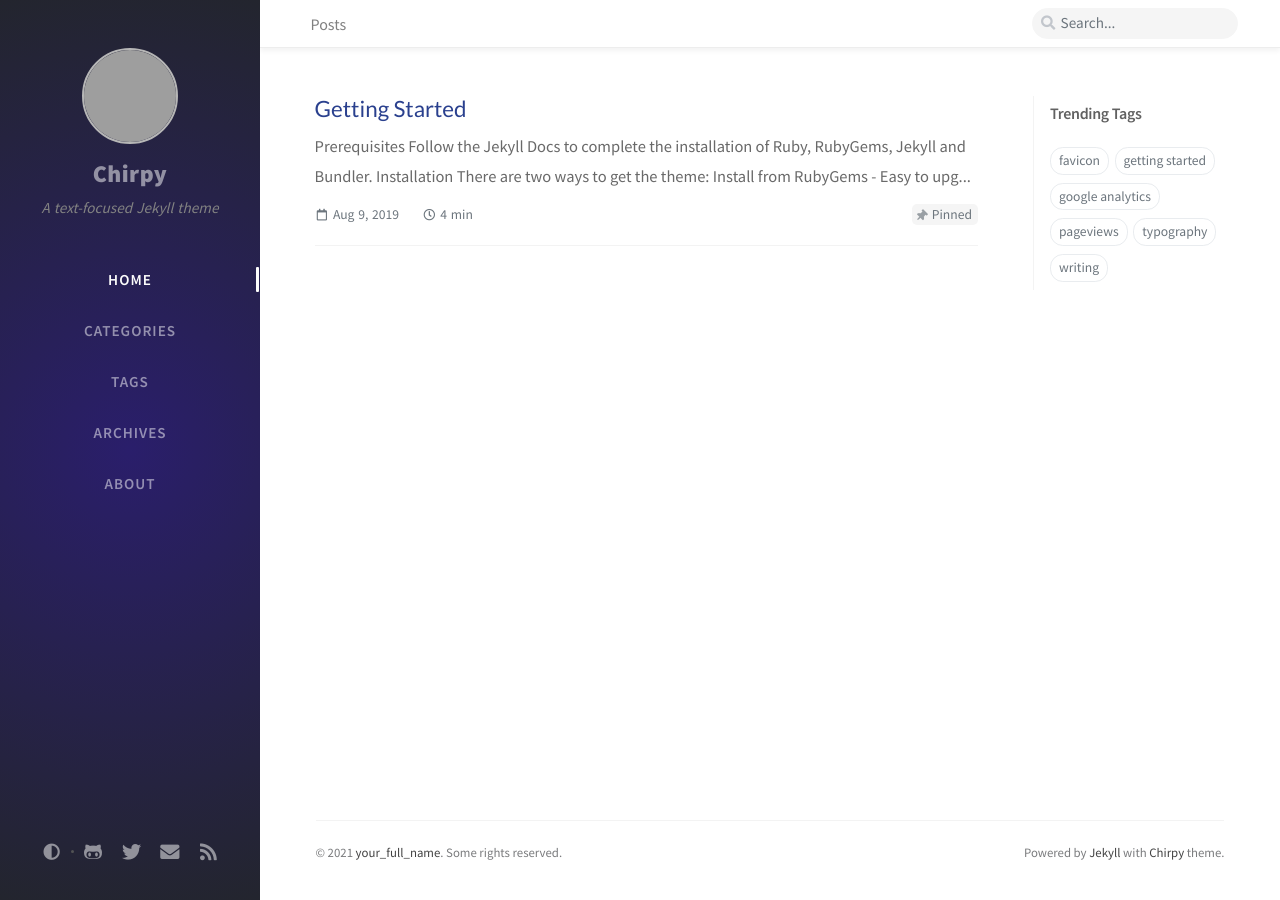
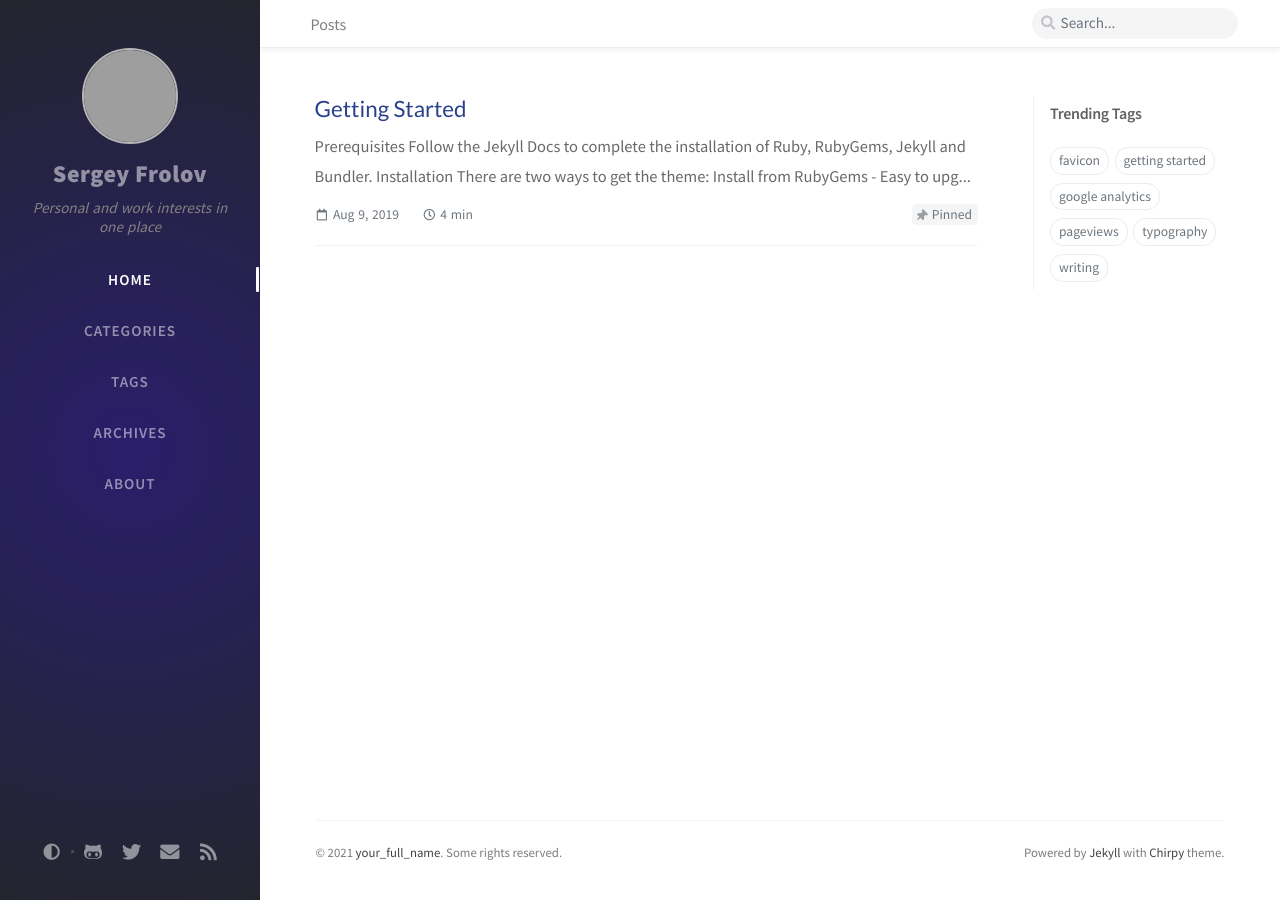
Before and after one commit to sergey-frolov-pets/sergey-frolov-pets, a Jekyll site: the page built from index.html, in a window 1280 px wide. Built offline with Jekyll 4.4.1, drawn with Linux system fonts in a browser that asks for light colours; nearby versions of some CDN libraries; comment, search, counter and statistics services are not loaded; grey boxes are pictures that could not be loaded.

Commit message:
with url

```diff
--- a/_config.yml
+++ b/_config.yml
@@ -8,16 +8,16 @@
 baseurl: ''
 
 # the HTML language tag › https://www.w3.org/International/questions/qa-choosing-language-tags
-lang: en-US
+lang: ru-RU
 
 # Change to your timezone › http://www.timezoneconverter.com/cgi-bin/findzone/findzone
-timezone: Asia/Shanghai
+timezone: Europe/Moscow
 
 # jekyll-seo-tag settings › https://github.com/jekyll/jekyll-seo-tag/blob/master/docs/usage.md
 # --------------------------
-title: Chirpy                          # the main title
+title: Sergey Frolov                          # the main title
 
-tagline: A text-focused Jekyll theme   # it will display as the sub-title
+tagline: Personal and work interests in one place   # it will display as the sub-title
 
 description: >-                        # used by seo meta and the atom feed
   A minimal, portfolio, sidebar,
@@ -25,9 +25,9 @@
   and focuses on text presentation.
 
 # fill in the protocol & hostname for your site, e.g., 'https://username.github.io'
-url: ''
+url: 'https://www.s-f.one'
 
-author: your_full_name                  # change to your full name
+author: Sergey Frolov                  # change to your full name
 
 github:
   username: github_username             # change to your github username
```
Also changed, not shown: assets/img/1.jpg (added).
